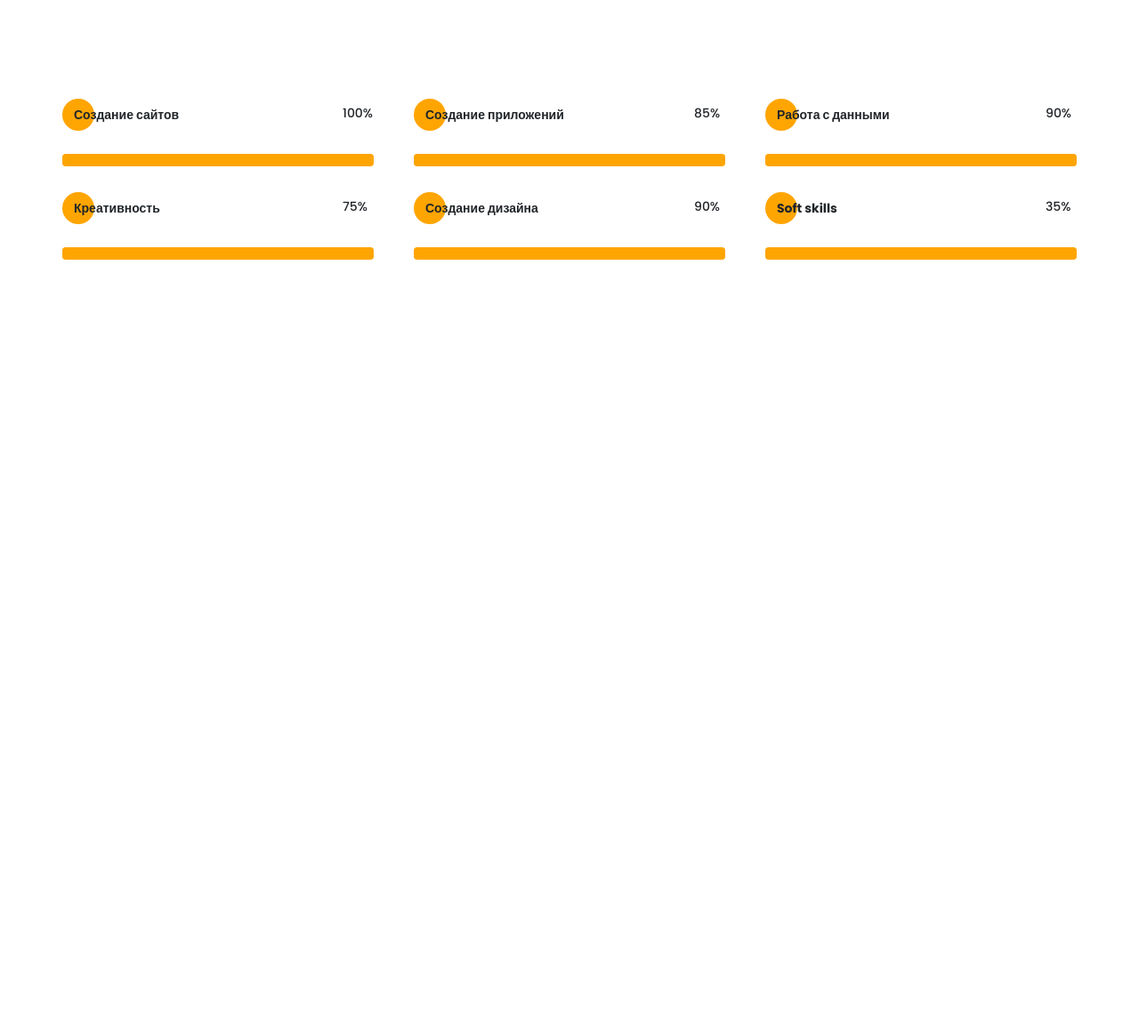
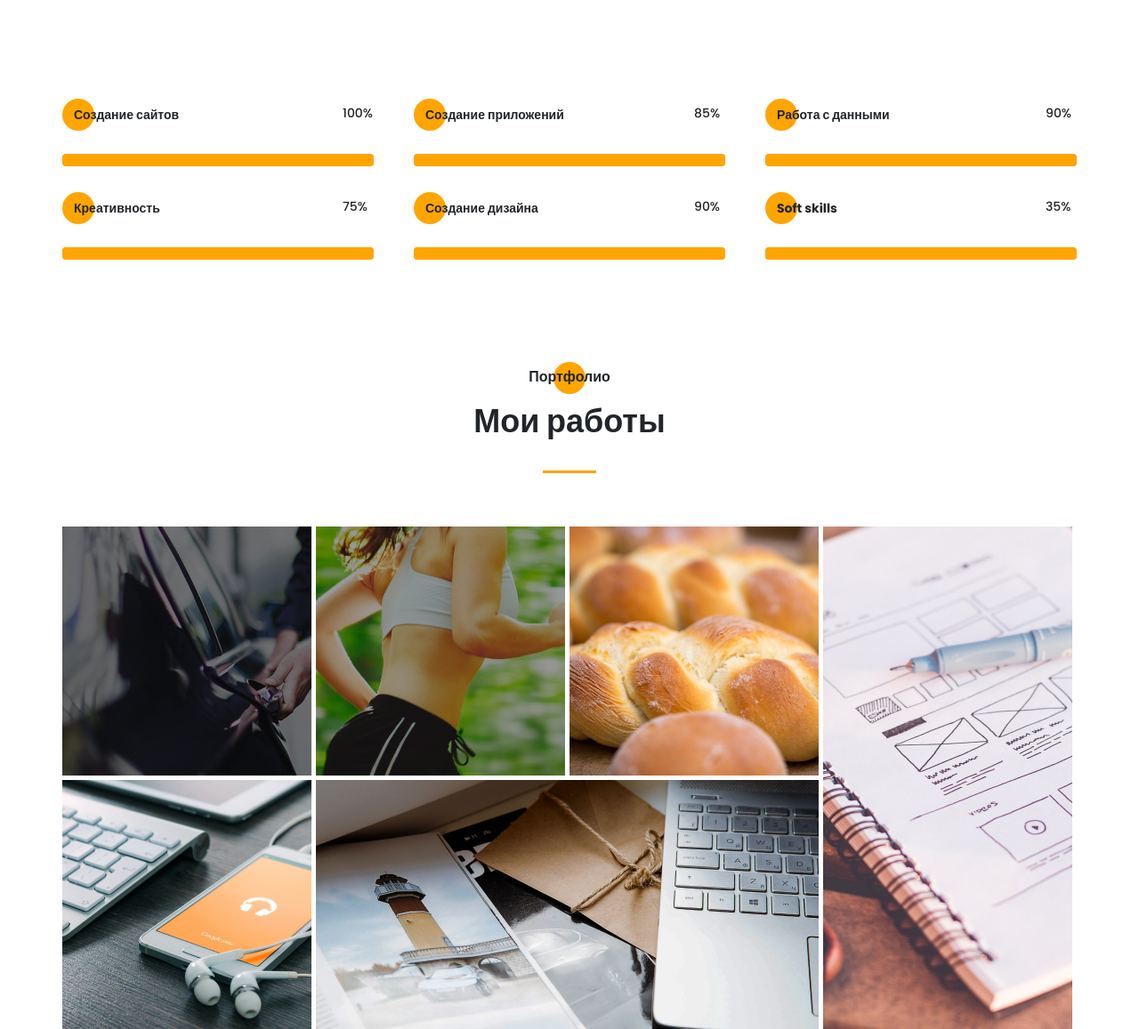
Before and after one commit to izzatPro/hilola_porfolio, a website: page src/index.html in a window 1280 px wide. Shown: the part 3096-4253 px from the top of the page at 89% size. Before the commit the page ends 3388 px from the top, so only its background shows below. Drawn offline with nearby package versions, Linux system fonts and the light colour scheme; files that its build step writes are made by us from their sources; files whose address does not match are found by name.

Commit message:
The portfolio section finished

```diff
--- a/src/index.html
+++ b/src/index.html
@@ -154,8 +154,8 @@
 
     <section class="resume">
         <div class="container">
-            <h2 class="title title_fz16 resume__title">Опыт</h2>
-            <div class="title resume__subtitle">Чем я буду полезна</div>
+            <h2 class="title title_fz16 title__section-title">Опыт</h2>
+            <div class="title title__section-subtitle">Чем я буду полезна</div>
             <div class="divider"></div>
 
             <div class="resume__wrapper">
@@ -334,6 +334,37 @@
         </div>
     </section>
 
+    <section class="portfolio">
+        <div class="container">
+            <h2 class="title title_fz16 title__section-title">Портфолио</h2>
+            <div class="title title_fz36 title__section-subtitle">Мои работы</div>
+            <div class="divider"></div>
+
+            <div class="portfolio__wrapper hover13 column">
+                <a href="#" class="portfolio__item">
+                    <img src="img/works/uber.jpg" alt="">
+                </a>
+                <a href="#" class="portfolio__item">
+                    <img src="img/works/pulse.jpg" alt="">
+                </a>
+                <a href="#" class="portfolio__item">
+                    <img src="img/works/bread.jpg" alt="">
+                </a>
+                <a href="#" class="portfolio__item vertical">
+                    <img src="img/works/plans.jpg" alt="">
+                </a>
+                <a href="#" class="portfolio__item">
+                    <img src="img/works/ipad.jpg" alt="">
+                </a>
+                <a href="#" class="portfolio__item horizontal">
+                    <img src="img/works/mac.jpg" alt="">
+                </a>
+            </div>
+
+        </div>
+
+    </section>
+
     <script src="js/script.js"></script>
 </body>
 </html>
--- /dev/null
+++ b/src/sass/blocks/_portfolio.scss
@@ -0,0 +1,46 @@
+.portfolio {
+    padding-top: 120px;
+    &__wrapper {
+        margin-top: 60px;
+        display: grid;
+        grid-template: repeat(2, 280px) / repeat(4, 280px) ;
+        grid-auto-rows: 280px;
+        gap: 5px;
+        .vertical {
+            grid-row: 1 / 3;
+            grid-column: 4 / 5;
+        }
+        .horizontal{
+            grid-row: 2 / 3;
+            grid-column: 2 / 4;
+        }
+    }
+    &__item {
+        transition: all 0.6s;
+        img {
+            width: 100%;
+        }
+    }
+}
+
+.hover13 a:hover img {
+	opacity: 1;
+	-webkit-animation: flash 1.5s;
+	animation: flash 1.5s;
+}
+@-webkit-keyframes flash {
+	0% {
+		opacity: .4;
+	}
+	100% {
+		opacity: 1;
+	}
+}
+@keyframes flash {
+	0% {
+		opacity: .4;
+	}
+	100% {
+		opacity: 1;
+	}
+}
--- a/src/sass/blocks/_resume.scss
+++ b/src/sass/blocks/_resume.scss
@@ -1,20 +1,5 @@
 .resume{
     padding-top: 120px;
-
-    &__title {
-        position: relative;
-        text-align: center;
-        @include before_circle;
-        &:before{
-            top: -5px;
-            left: 50%;
-            transform: translateX(-50%);
-        }
-
-    }
-    &__subtitle {
-        text-align: center;
-    }
     &__wrapper{
         padding: 60px 65px 0 65px;
         display: grid;
--- a/src/sass/blocks/_title.scss
+++ b/src/sass/blocks/_title.scss
@@ -16,8 +16,7 @@
     &_fz48{
         font-size: 48px;
     }
-    &__section{
-        &-title{
+    &__section-title{
             position: relative;
             text-align: center;
             @include before_circle;
@@ -27,10 +26,8 @@
                 left: 50%;
                 transform: translateX(-50%);
             }
-
-        }
-        &-subtitle{
-            text-align: center;
-        }
-    }
+            }
+    &__section-subtitle{
+                text-align: center;
+            }
 }
--- a/src/sass/style.scss
+++ b/src/sass/style.scss
@@ -28,3 +28,4 @@
 @import 'blocks/about';
 @import 'blocks/resume';
 @import 'blocks/skills';
+@import 'blocks/portfolio';
```
Also changed, not shown: dist/css/style.min.css, dist/img/works/mac.jpg (added), dist/index.html.
